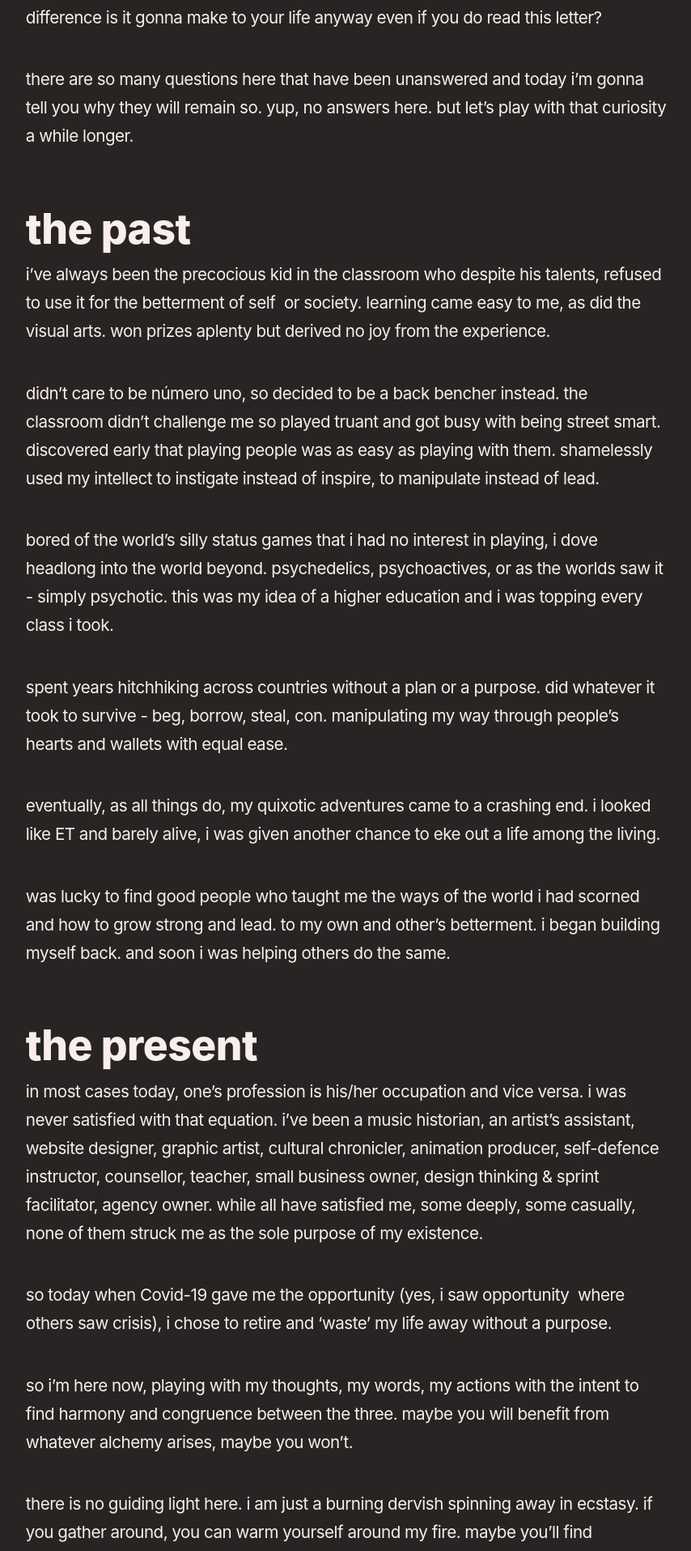
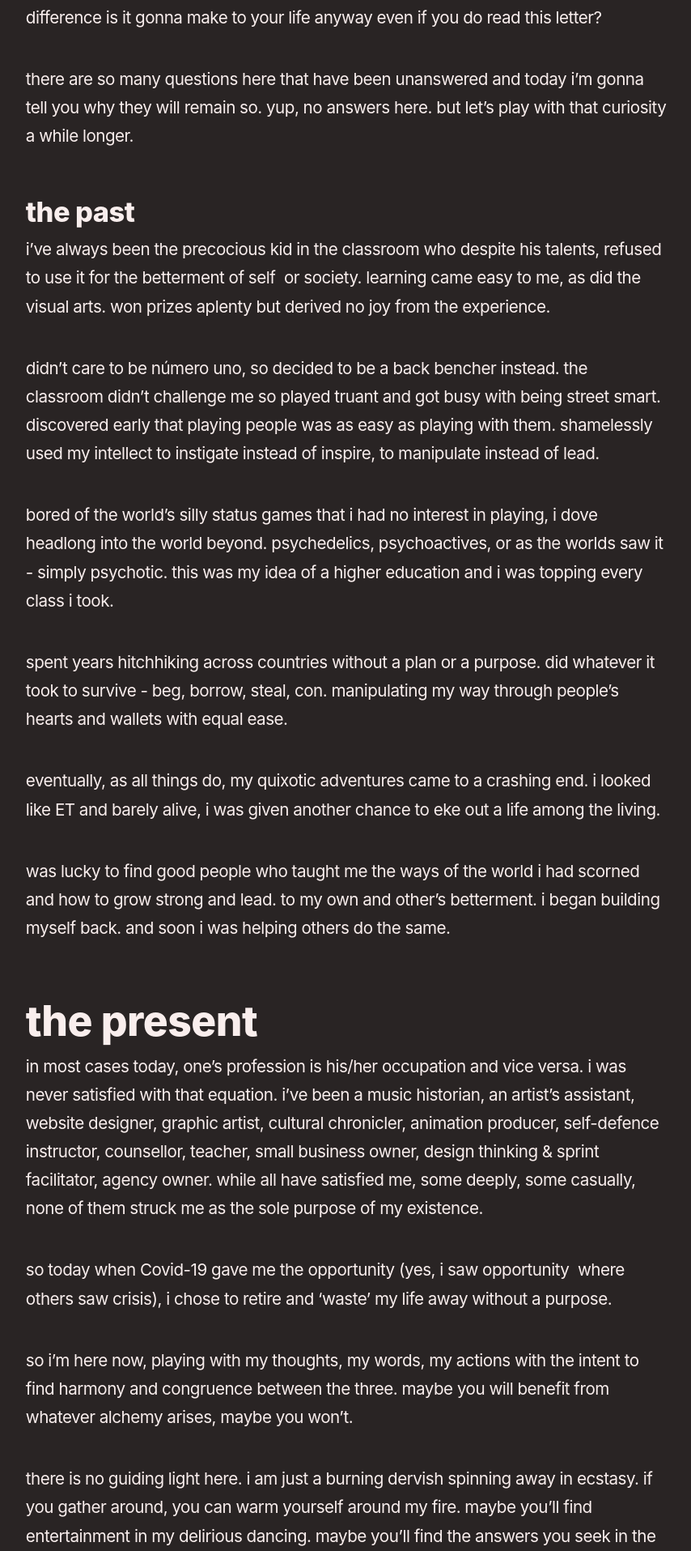
Before and after one commit to reddy2go/redgarden, a Jekyll site: the page built from _notes/who-the-fuck-is-reddy.md, in a window 1280 px wide. Shown: the part 473-2388 px from the top of the page at 81% size, without its empty margins (45-899 px from the left). Built offline with Jekyll 4.4.1, drawn with Linux system fonts in a browser that asks for light colours; some web fonts are replaced; Markdown is read by kramdown in place of the engine named in the settings.

Commit message:
auto commit

```diff
--- a/_notes/who-the-fuck-is-reddy.md
+++ b/_notes/who-the-fuck-is-reddy.md
@@ -9,8 +9,7 @@
 
 there are so many questions here that have been unanswered and today i’m gonna tell you why they will remain so. yup, no answers here. but let’s play with that curiosity a while longer.
 
-## the past
-
+### the past
 i’ve always been the precocious kid in the classroom who despite his talents, refused to use it for the betterment of self  or society. learning came easy to me, as did the visual arts. won prizes aplenty but derived no joy from the experience.
 
 didn’t care to be número uno, so decided to be a back bencher instead. the classroom didn’t challenge me so played truant and got busy with being street smart. discovered early that playing people was as easy as playing with them. shamelessly used my intellect to instigate instead of inspire, to manipulate instead of lead.
```
